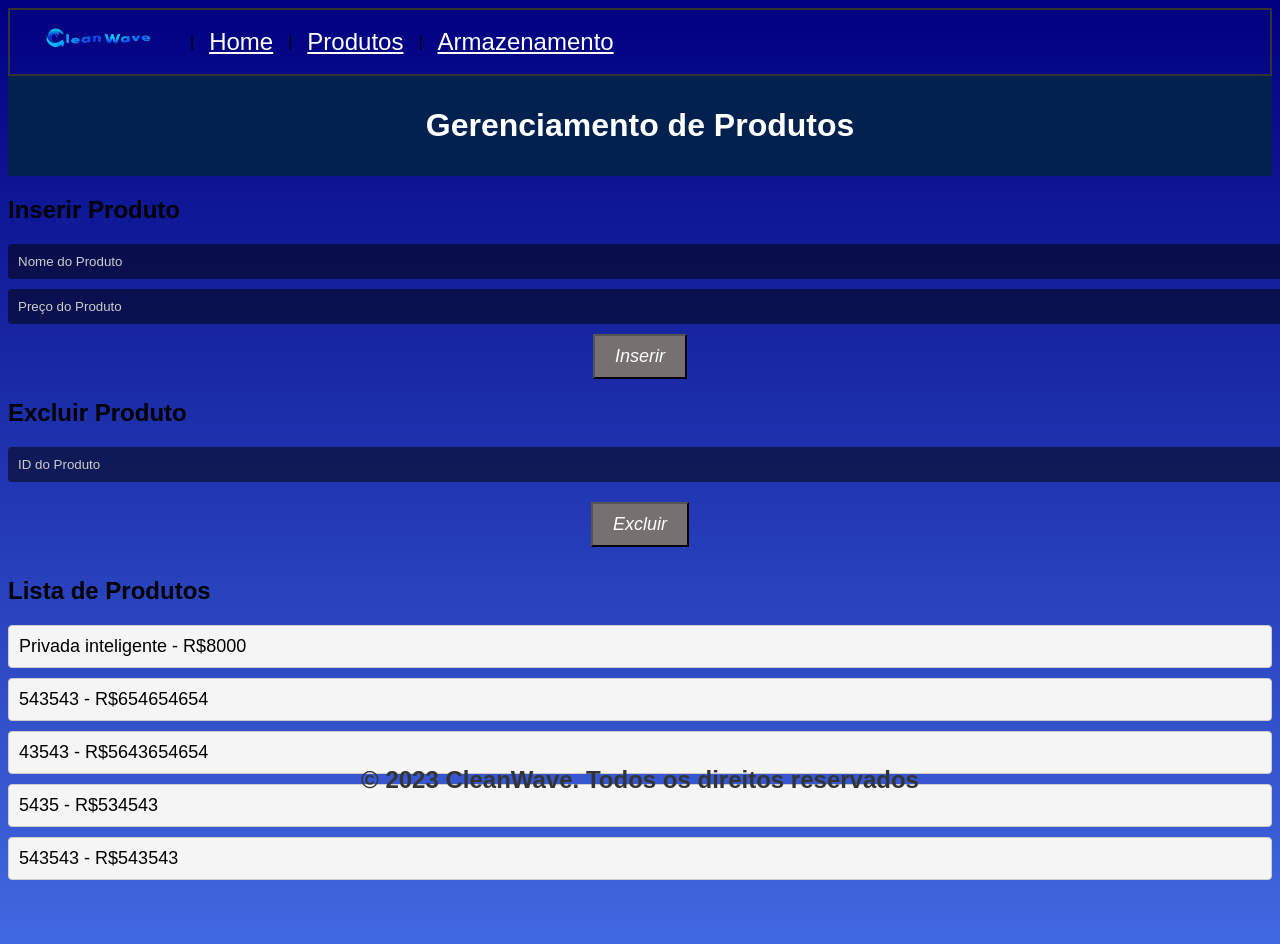
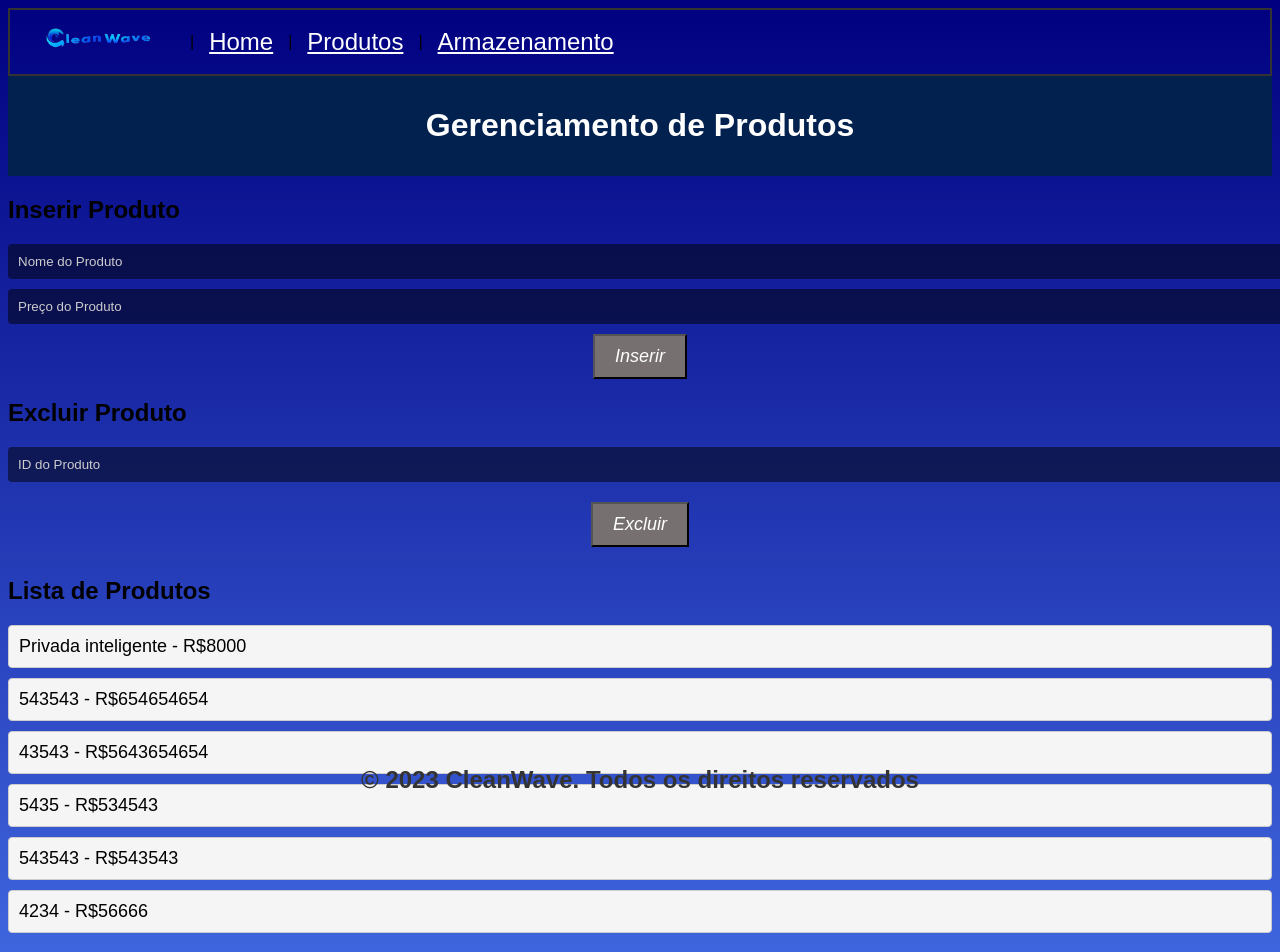
Before and after one commit to EduardoFedeli/Sprint4-Front-Js, a React (Vite) app: page /produtos in a window 1280 px wide. Shown: the top 952 px of the page. Built offline with nearby package versions, Linux system fonts and the light colour scheme; data requests are answered from the project's data file.

Commit message:
Atualizando algumas divs e requisitos

```diff
--- a/dados.json
+++ b/dados.json
@@ -24,6 +24,11 @@
       "nome": "543543",
       "preço": 543543,
       "id": 5
+    },
+    {
+      "nome": "4234",
+      "preço": 56666,
+      "id": 6
     }
   ]
 }
--- a/src/routes/Home/home.jsx
+++ b/src/routes/Home/home.jsx
@@ -11,7 +11,7 @@ function Home() {
   const handleShow = () => setShowModal(true);
 
   return (
-    <div>
+    <div classname="caixa">
       <Button variant="primary" onClick={handleShow}>
         Abrir Formulário Modal
       </Button>
--- a/src/styles/produtos.scss
+++ b/src/styles/produtos.scss
@@ -147,3 +147,9 @@ padding-bottom: 2.5rem;
   justify-content: center;
   height: 100vh; /* Ajuste conforme necessário */
 }
+
+
+.caixa{
+  display: flex;
+  flex-direction: column;
+}
```
Also changed, not shown: Requisitos.txt.
